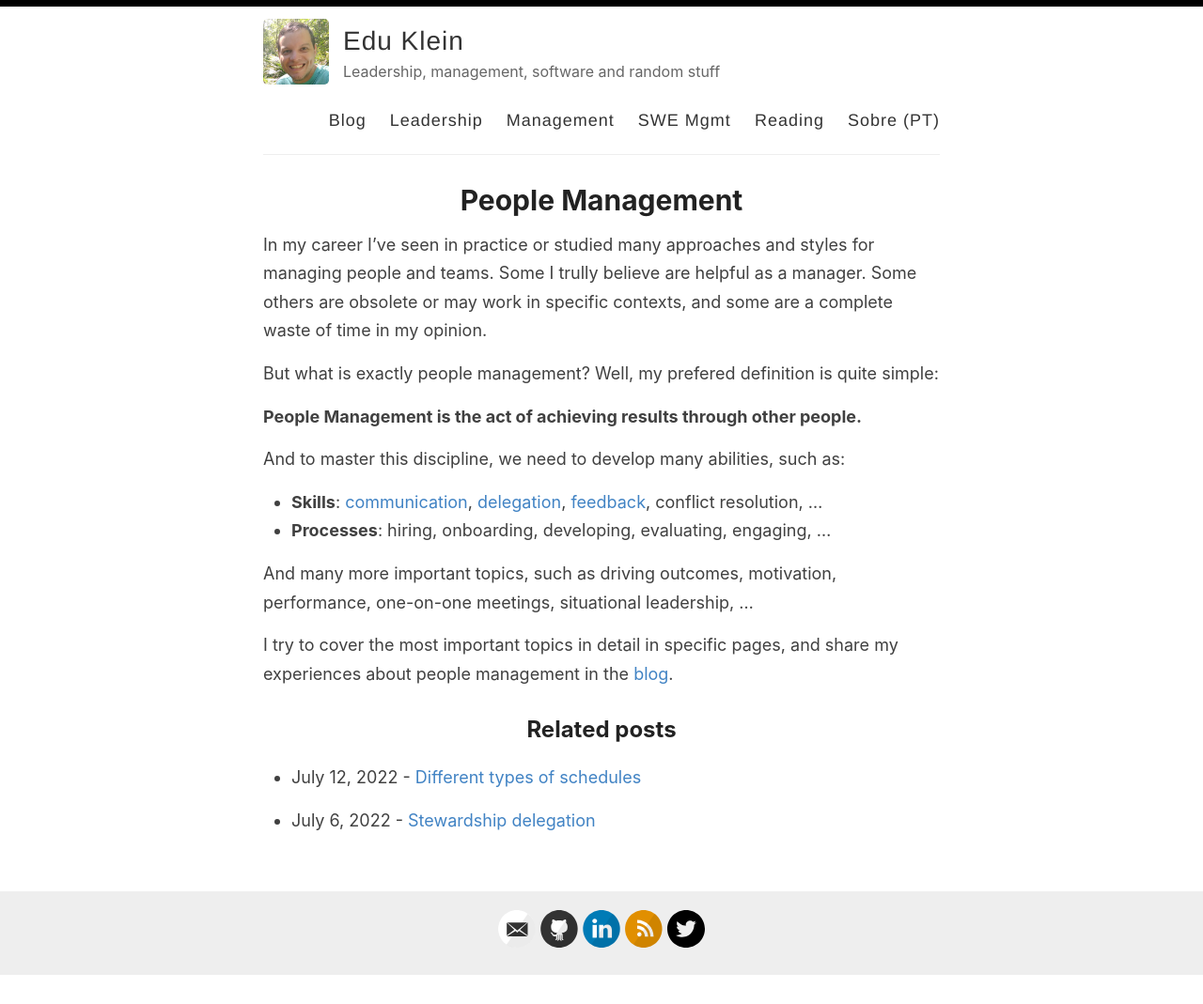
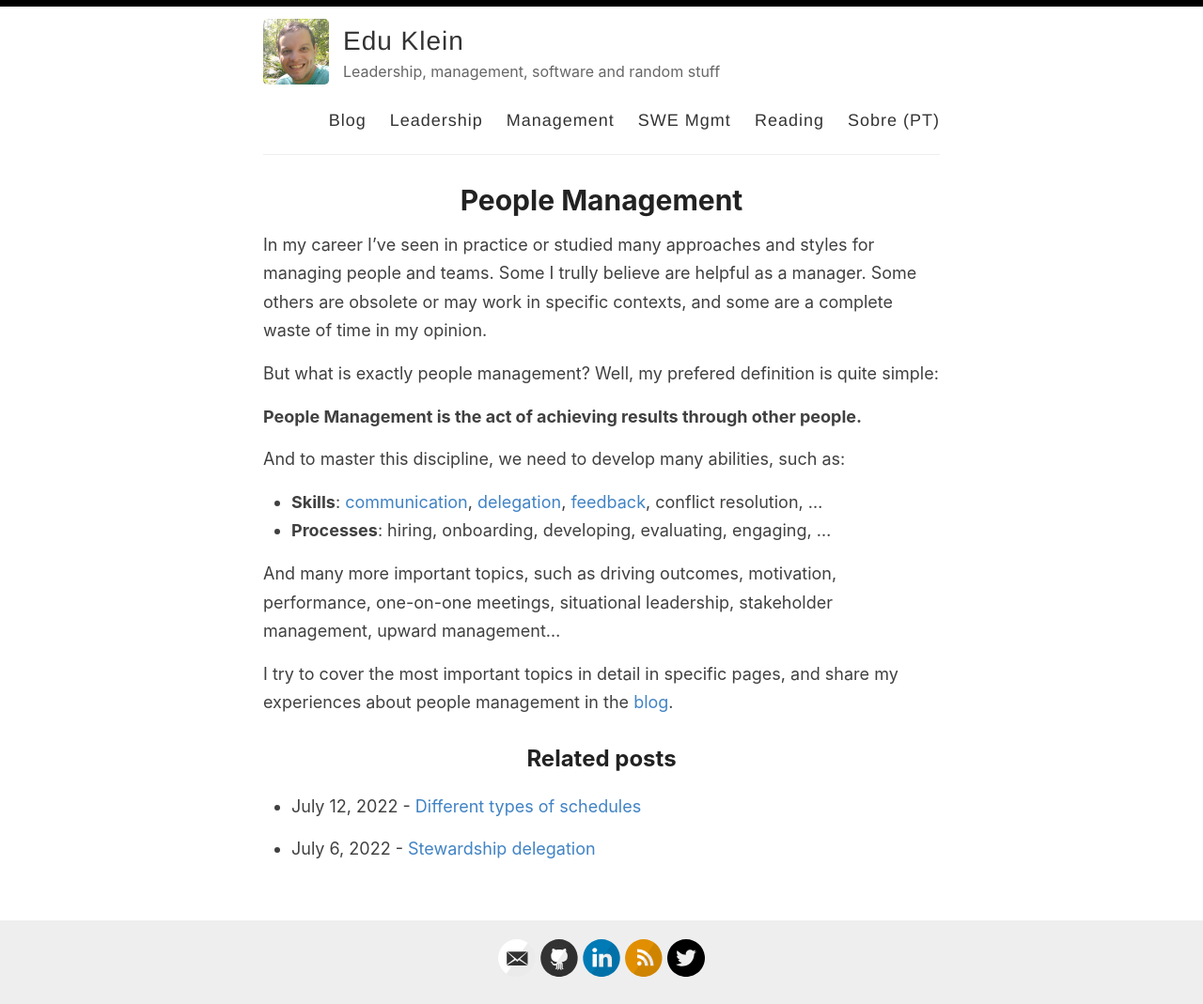
Before and after one commit to epklein/epklein.github.io, a Jekyll site: the page built from _pages/mgmt/people-management.md, in a window 1280 px wide. Shown: the whole page at 94% size. Built offline with Jekyll 4.4.1, drawn with Linux system fonts in a browser that asks for light colours; before the commit the page ends 1039 px from its top, so only the background shows below that.

Commit message:
Text polishing

```diff
--- a/_pages/mgmt/people-management.md
+++ b/_pages/mgmt/people-management.md
@@ -16,7 +16,7 @@ And to master this discipline, we need to develop many abilities, such as:
 - **Skills**: [communication](/mgmt/people/communication), [delegation](/mgmt/people/delegation), [feedback](mgmt/people/feedback), conflict resolution, ...
 - **Processes**: hiring, onboarding, developing, evaluating, engaging, ...
 
-And many more important topics, such as driving outcomes, motivation, performance, one-on-one meetings, situational leadership, ...
+And many more important topics, such as driving outcomes, motivation, performance, one-on-one meetings, situational leadership, stakeholder management, upward management...
 
 I try to cover the most important topics in detail in specific pages, and share my experiences about people management in the [blog](/blog).
 
```
Also changed, not shown: _pages/mgmt/management.md (+1 -1 lines).
